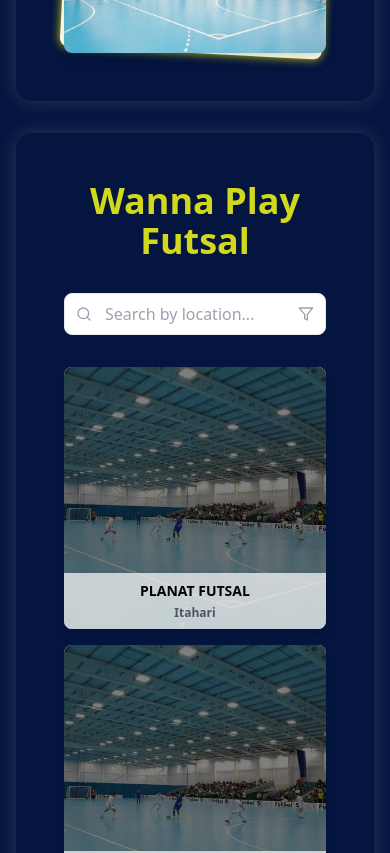
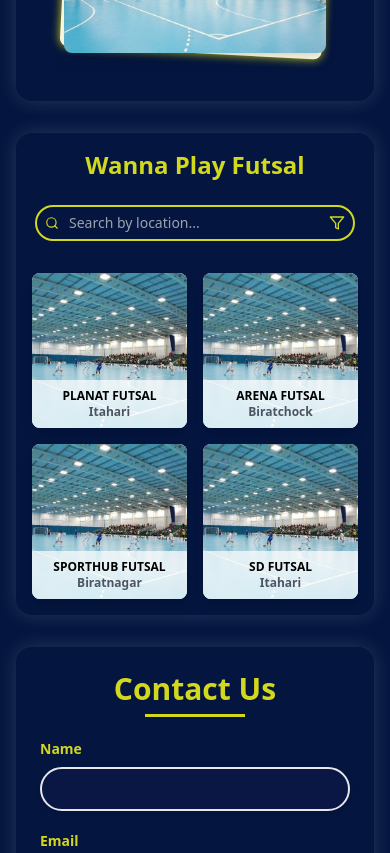
Before and after one commit to Seesonn/FutsalBookingSystem, a React (Vite) app: page /futsal in a window 390 px wide. Shown: the part 1340-2193 px from the top of the page. Built offline with nearby package versions, Linux system fonts and the light colour scheme.

Commit message:
Update Futsal.jsx

```diff
--- a/src/project/Futsal.jsx
+++ b/src/project/Futsal.jsx
@@ -1,12 +1,12 @@
-import React, { useState, useRef, useEffect } from 'react'
-import { Search, Filter, X } from 'lucide-react'
-import f1 from "../assets/about.jpg"
+import React, { useState, useRef, useEffect } from 'react';
+import { Search, Filter, X } from 'lucide-react';
+import f1 from "../assets/about.jpg";
 
 export default function FutsalVenues() {
-  const [searchTerm, setSearchTerm] = useState('')
-  const [isFilterOpen, setIsFilterOpen] = useState(false)
-  const [selectedLocation, setSelectedLocation] = useState('')
-  const filterRef = useRef(null)
+  const [searchTerm, setSearchTerm] = useState('');
+  const [isFilterOpen, setIsFilterOpen] = useState(false);
+  const [selectedLocation, setSelectedLocation] = useState('');
+  const filterRef = useRef(null);
 
   const venues = [
     {
@@ -33,51 +33,51 @@ export default function FutsalVenues() {
       location: "Itahari",
       image: f1
     },
-  ]
+  ];
 
-  const locations = Array.from(new Set(venues.map(venue => venue.location)))
+  const locations = Array.from(new Set(venues.map(venue => venue.location)));
 
   const filteredVenues = venues.filter(venue =>
     venue.location.toLowerCase().includes(searchTerm.toLowerCase()) &&
     (selectedLocation === '' || venue.location === selectedLocation)
-  )
+  );
 
   useEffect(() => {
     function handleClickOutside(event) {
       if (filterRef.current && !filterRef.current.contains(event.target)) {
-        setIsFilterOpen(false)
+        setIsFilterOpen(false);
       }
     }
 
-    document.addEventListener('mousedown', handleClickOutside)
+    document.addEventListener('mousedown', handleClickOutside);
     return () => {
-      document.removeEventListener('mousedown', handleClickOutside)
-    }
-  }, [])
+      document.removeEventListener('mousedown', handleClickOutside);
+    };
+  }, []);
 
   return (
     <div className="bg-[#04153F] font-roboto flex items-center justify-center p-4 sm:p-4 md:p-8">
-        <div className="bg-[#04153F] rounded-[1rem] w-full max-w-7xl mx-auto p-12 shadow-[0_0_20px_rgba(255,255,255,0.15)]">
-    <div >
+      <div className="bg-[#04153F] rounded-[1rem] w-full max-w-7xl mx-auto p-4 sm:p-6 md:p-8 lg:p-12 shadow-[0_0_20px_rgba(255,255,255,0.15)]">
+        <div>
           {/* Header */}
           <div className="text-center mb-8">
-        <h1 className="text-[#D2D81D] text-4xl font-bold mb-8 text-center">
+            <h1 className="text-[#D2D81D] text-2xl sm:text-3xl md:text-4xl font-bold mb-6 sm:mb-8 text-center">
               Wanna Play Futsal
             </h1>
 
             {/* Search Bar with Filter Icon */}
-        <div className="relative max-w-md mx-auto">
+            <div className="relative max-w-xs mx-auto">
               <input
                 type="text"
                 placeholder="Search by location..."
-            className="w-full px-4 py-2 pl-10 pr-10 border rounded-lg focus:outline-none focus:ring-2 focus:ring-emerald-500"
+                className="w-full px-3 py-1.5 pl-8 pr-8 text-sm border-2 border-[#D2D81D] rounded-full bg-[#04153F] text-white placeholder-gray-400 focus:outline-none focus:ring-2 focus:ring-[#40fe90] focus:border-transparent transition-all duration-300 ease-in-out"
                 value={searchTerm}
                 onChange={(e) => setSearchTerm(e.target.value)}
                 aria-label="Search venues by location"
               />
-          <Search className="absolute left-3 top-1/2 transform -translate-y-1/2 text-gray-400 w-4 h-4" aria-hidden="true" />
+              <Search className="absolute left-2.5 top-1/2 transform -translate-y-1/2 text-[#D2D81D] w-3.5 h-3.5" aria-hidden="true" />
               <button
-            className="absolute right-3 top-1/2 transform -translate-y-1/2 text-gray-400 hover:text-emerald-500 focus:outline-none"
+                className="absolute right-2.5 top-1/2 transform -translate-y-1/2 text-[#D2D81D] hover:text-[#40fe90] focus:outline-none transition-colors duration-300"
                 aria-label="Open filters"
                 onClick={() => setIsFilterOpen(!isFilterOpen)}
               >
@@ -92,8 +92,8 @@ export default function FutsalVenues() {
                       <span className="font-medium">Filter by Location</span>
                       <button
                         onClick={() => {
-                      setSelectedLocation('')
-                      setIsFilterOpen(false)
+                          setSelectedLocation('');
+                          setIsFilterOpen(false);
                         }}
                         className="text-emerald-500 hover:text-emerald-600"
                         aria-label="Clear filter"
@@ -109,8 +109,8 @@ export default function FutsalVenues() {
                         }`}
                         role="menuitem"
                         onClick={() => {
-                      setSelectedLocation(location)
-                      setIsFilterOpen(false)
+                          setSelectedLocation(location);
+                          setIsFilterOpen(false);
                         }}
                       >
                         {location}
@@ -123,7 +123,7 @@ export default function FutsalVenues() {
           </div>
 
           {/* Venue Grid */}
-      <div className="grid grid-cols-1 sm:grid-cols-2 md:grid-cols-3 gap-4 md:gap-6">
+          <div className="grid grid-cols-2 sm:grid-cols-2 md:grid-cols-3 lg:grid-cols-4 gap-4">
             {filteredVenues.map((venue) => (
               <div key={venue.id} className="bg-white rounded-lg overflow-hidden shadow-lg group aspect-square">
                 <div className="relative h-full">
@@ -132,17 +132,17 @@ export default function FutsalVenues() {
                     alt={venue.name}
                     className="w-full h-full object-cover transition-all duration-500 group-hover:scale-110 group-hover:brightness-50"
                   />
-              <div className="absolute inset-0 bg-black/50 flex flex-col items-center justify-center gap-3">
-                <button className="px-3 py-1 md:px-4 md:py-2 bg-[#D2D81D] text-[#04153F] font-semibold text-xs md:text-sm rounded-full  transition-all duration-500 transform translate-y-2 opacity-0 group-hover:translate-y-0 group-hover:opacity-100 shadow-lg hover:shadow-xl">
+                  <div className="absolute inset-0 bg-black/50 flex flex-col items-center justify-center gap-2 opacity-0 group-hover:opacity-100 transition-opacity duration-300">
+                    <button className="px-2 py-1 bg-[#D2D81D] text-[#04153F] font-semibold text-xs rounded-full transition-all duration-300 transform translate-y-2 opacity-0 group-hover:translate-y-0 group-hover:opacity-100 shadow-lg hover:shadow-xl">
                       View Details
                     </button>
-                <button className="px-3 py-1 md:px-4 md:py-2 bg-[#40fe90] text-[#04153F] font-semibold text-xs md:text-sm rounded-full  transition-all duration-500 transform translate-y-2 opacity-0 group-hover:translate-y-0 group-hover:opacity-100 shadow-lg hover:shadow-xl">
+                    <button className="px-2 py-1 bg-[#40fe90] text-[#04153F] font-semibold text-xs rounded-full transition-all duration-300 transform translate-y-2 opacity-0 group-hover:translate-y-0 group-hover:opacity-100 shadow-lg hover:shadow-xl">
                       Book Now
                     </button>
                   </div>
                   <div className="absolute bottom-0 left-0 right-0 p-2 text-center bg-white bg-opacity-70">
-                <h3 className="font-semibold text-sm md:text-lg mb-1 truncate">{venue.name}</h3>
-                <p className="text-gray-600 text-xs font-semibold md:text-sm truncate">{venue.location}</p>
+                    <h3 className="font-semibold text-xs sm:text-sm truncate">{venue.name}</h3>
+                    <p className="text-gray-600 text-xs font-semibold truncate">{venue.location}</p>
                   </div>
                 </div>
               </div>
@@ -151,5 +151,5 @@ export default function FutsalVenues() {
         </div>
       </div>
     </div>
-  )
+  );
 }
```
Lines whose indentation alone changed are shown as unchanged.
